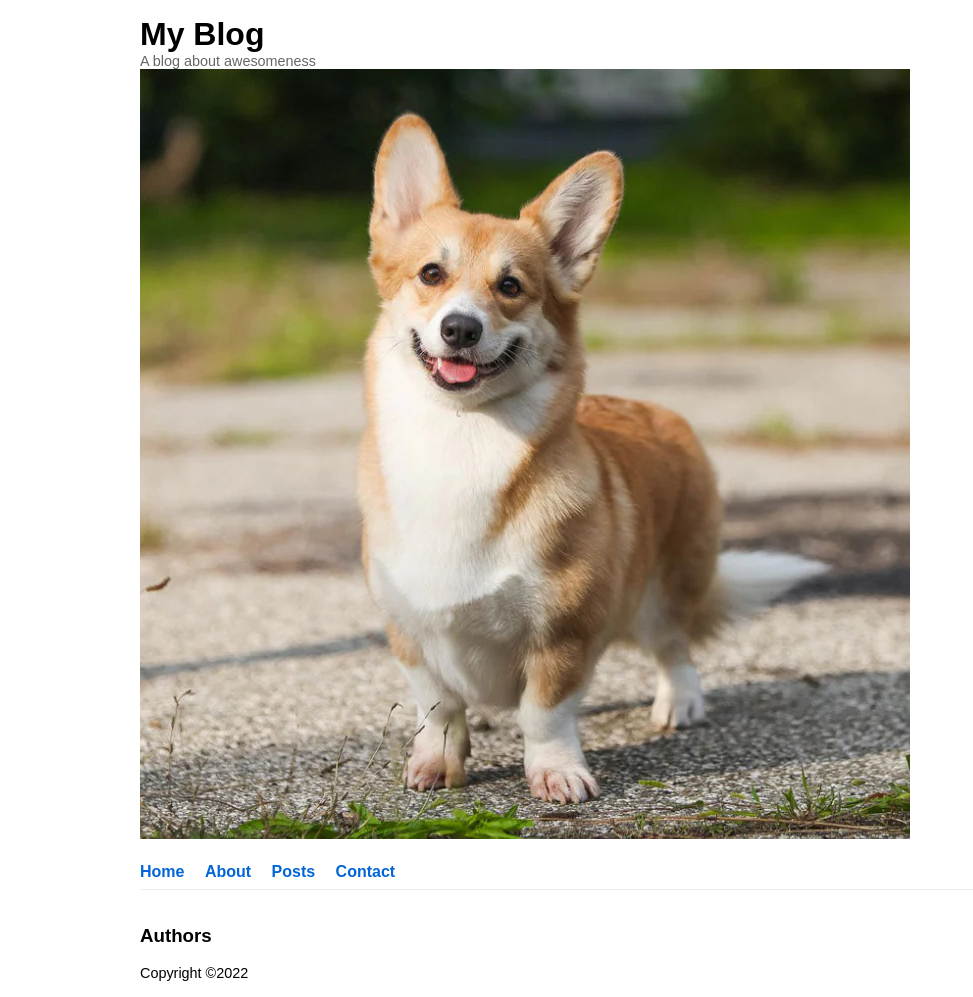
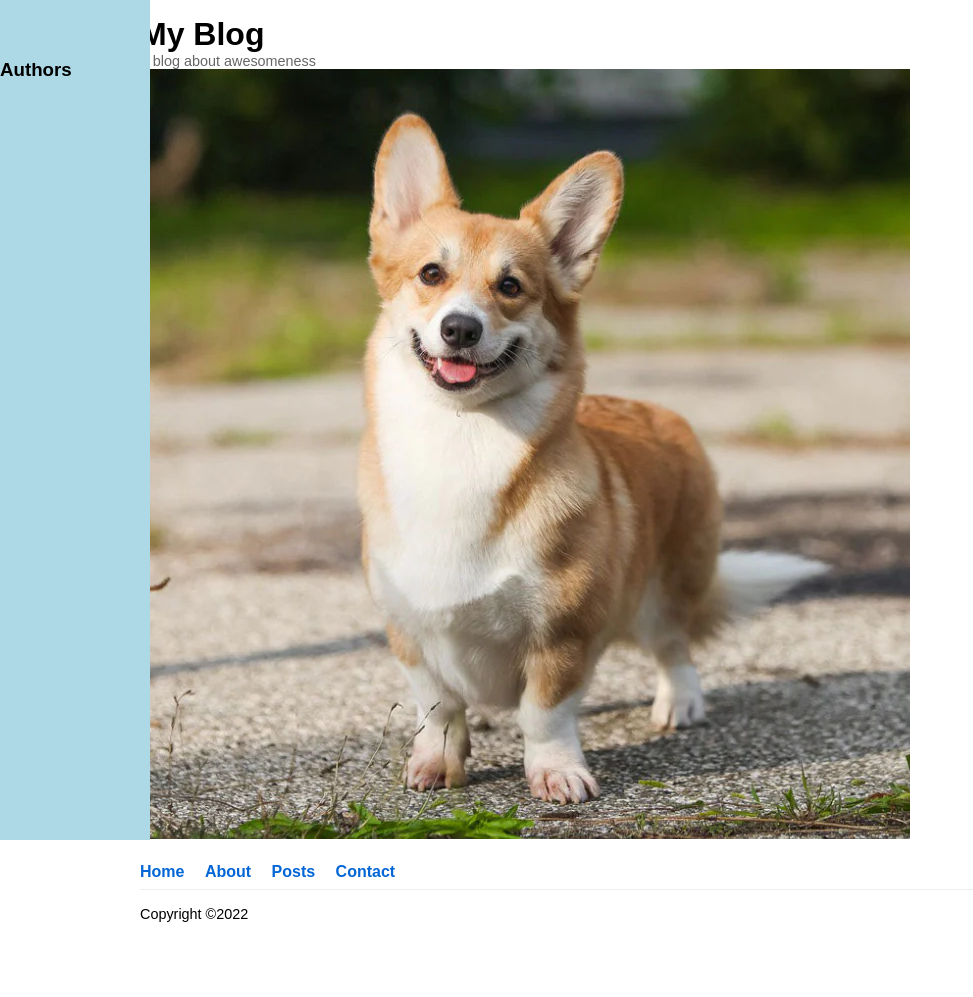
Before and after one commit to SamSevens/blogfixedsam, a Django app: page / in a window 1280 px wide. Shown: the whole page, without its empty margins (0-973 px from the left). After the commit the page ends 922 px from the top, so only its background shows below. Run offline with Django 4.2, Linux system fonts and the light colour scheme; data that the repository does not hold is empty.

Commit message:
i wish i was smarter

```diff
--- a/blog/models.py
+++ b/blog/models.py
@@ -2,6 +2,12 @@ from django.conf import settings  # Imports Django's loaded settings
 from django.db import models
 from django.utils import timezone
 from django.contrib.auth import get_user_model
+
+
+class TopicQuerySet(models.QuerySet):
+
+    def get_topics(self):
+        return self.filter(self.model.name)
 
 
 class PostQuerySet(models.QuerySet):
@@ -29,6 +35,8 @@ class Topic(models.Model):
 
     class Meta:
         ordering = ['name']
+
+    objects = TopicQuerySet.as_manager()
 
 
 class Post(models.Model):
--- a/blog/static/blog/base.css
+++ b/blog/static/blog/base.css
@@ -63,14 +63,23 @@ a:hover {
   font-weight: bold;
 }
 
-/* ... */
+/* Style the main content */
 #main-content {
   margin-top: 1rem;
   display: grid;
   /* The grid has 2 columns. 1 with auto width, the other is 200px wide */
   grid-template-columns: auto 200px;
 }
-/* ... */
+
+#sidebar {
+  height: 100%;
+  width: 150px;
+  position: fixed;
+  top: 0;
+  left: 0;
+  padding-top: 40px;
+  background-color: lightblue;
+}
 
 /* Style the footer */
 #site-footer {
--- a/blog/templates/blog/base.html
+++ b/blog/templates/blog/base.html
@@ -31,11 +31,10 @@
 
   <!-- base.html -->
   <main id="main-content">
-    <div>
       {% block main %}
       <!-- Content for the main block will be rendered here -->
        {% endblock %}
-       <div>
+
        <aside id="sidebar">
          <section id="author-list">
            <h3>Authors</h3>
```
Also changed, not shown: tests/blog/models/test_post.py (+1 -1 lines), tests/blog/__init__.py (added), tests/blog/views/__init__.py (added), 1 other file. Lines whose indentation alone changed are shown as unchanged.
